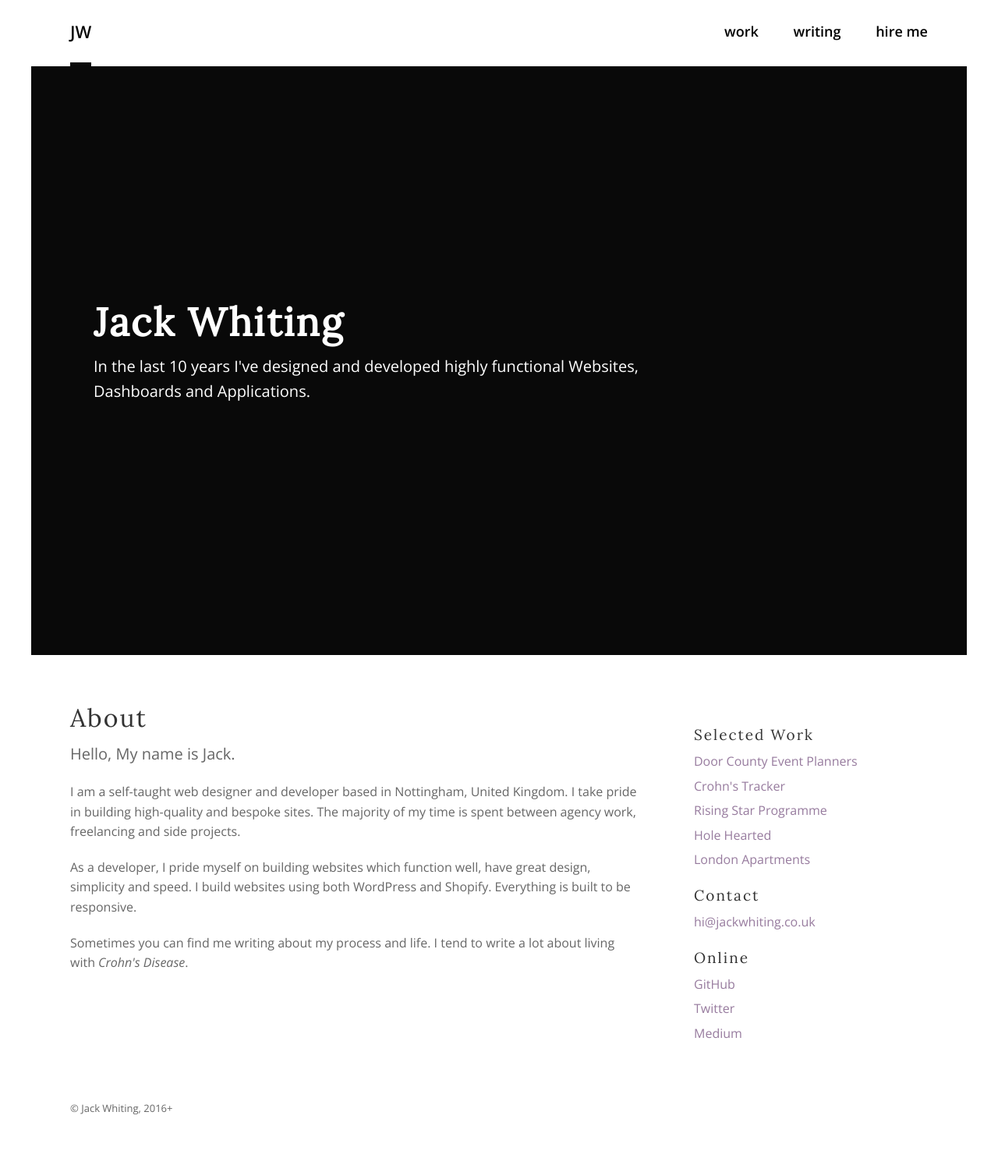
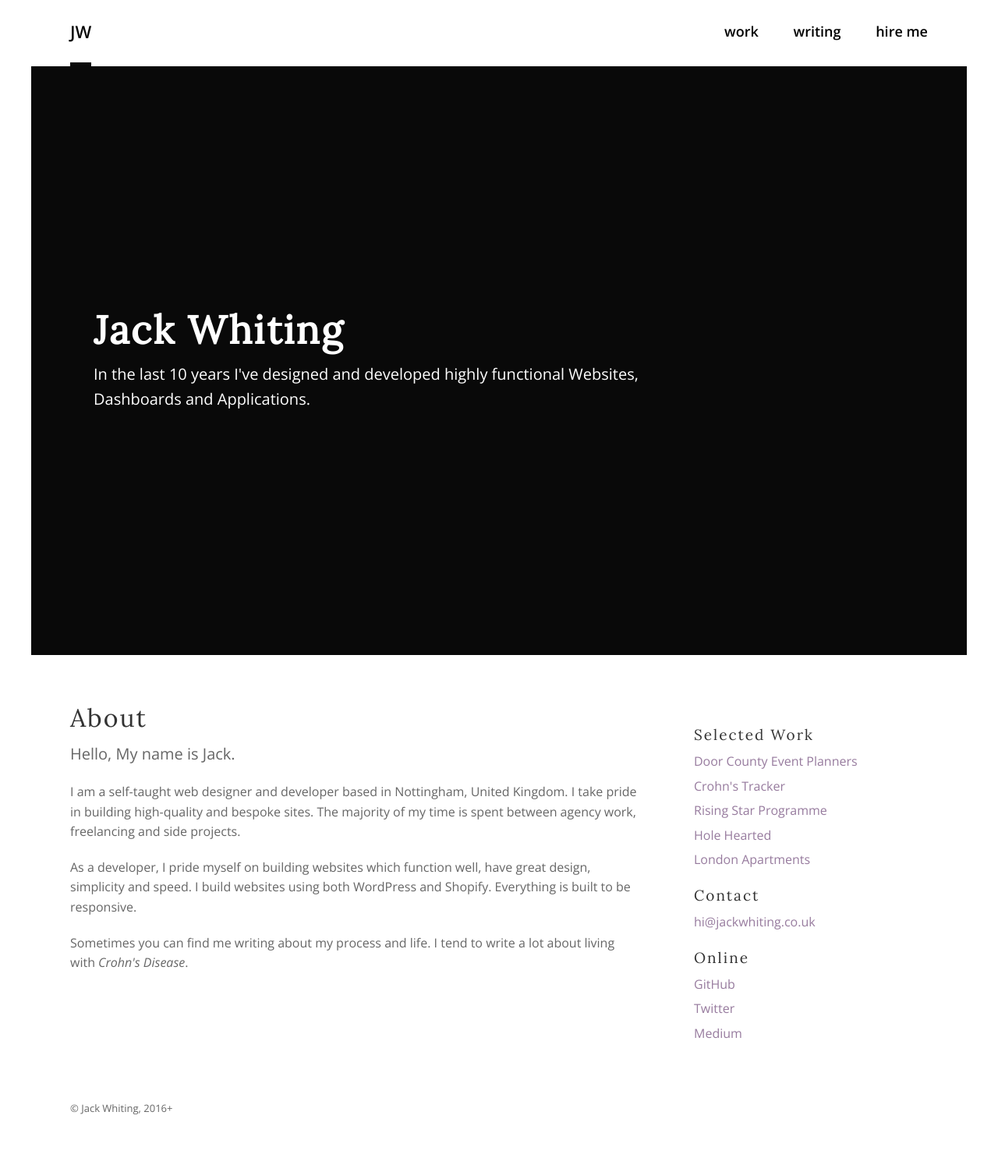
Before and after one commit to jackabox/old.jackwhiting.co.uk, a Jekyll site: the page built from index.md, in a window 1280 px wide. Shown: the whole page at 78% size. Built offline with Jekyll 4.4.1, drawn with Linux system fonts in a browser that asks for light colours.

Commit message:
fixing header alignment

```diff
--- a/_sass/layout/_header.scss
+++ b/_sass/layout/_header.scss
@@ -138,7 +138,6 @@ $header-height: 80px;
 
 .hero {
     background-color: #090909;
-    min-height: 320px;
     margin-bottom: 60px;
     padding: 20px;
     position: relative;
@@ -154,13 +153,16 @@ $header-height: 80px;
     &--home {
         height: calc(100vh - 145px);
         min-height: 420px;
+
+        .hero__text {
+            position: relative;
+            top: 50%;
+            transform: translateY(-50%);
+        }
     }
 
     &__text {
         @extend %container;
-        position: absolute;
-        top: 50%;
-        transform: translateY(-50%);
     }
 
     h1 {
```
